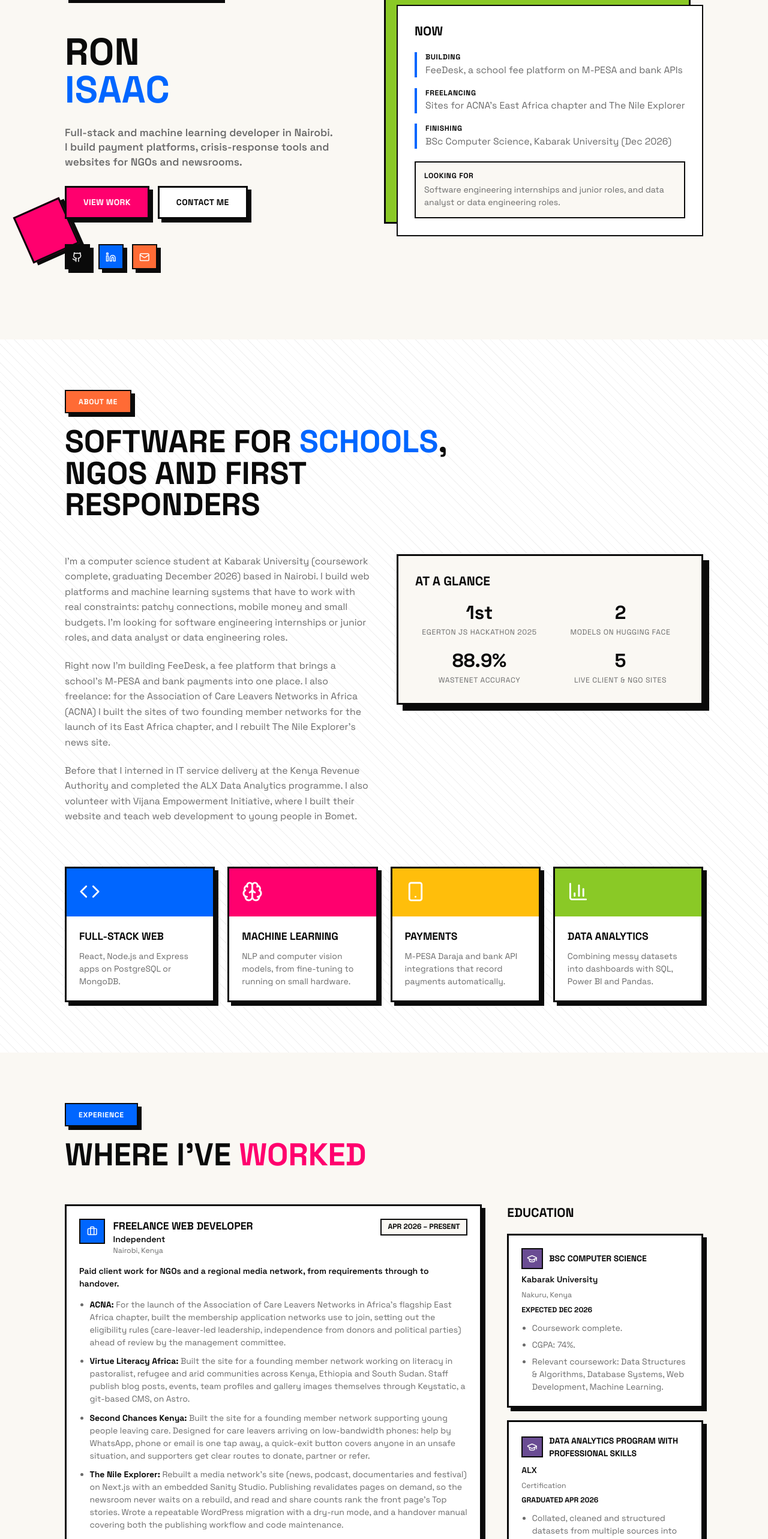
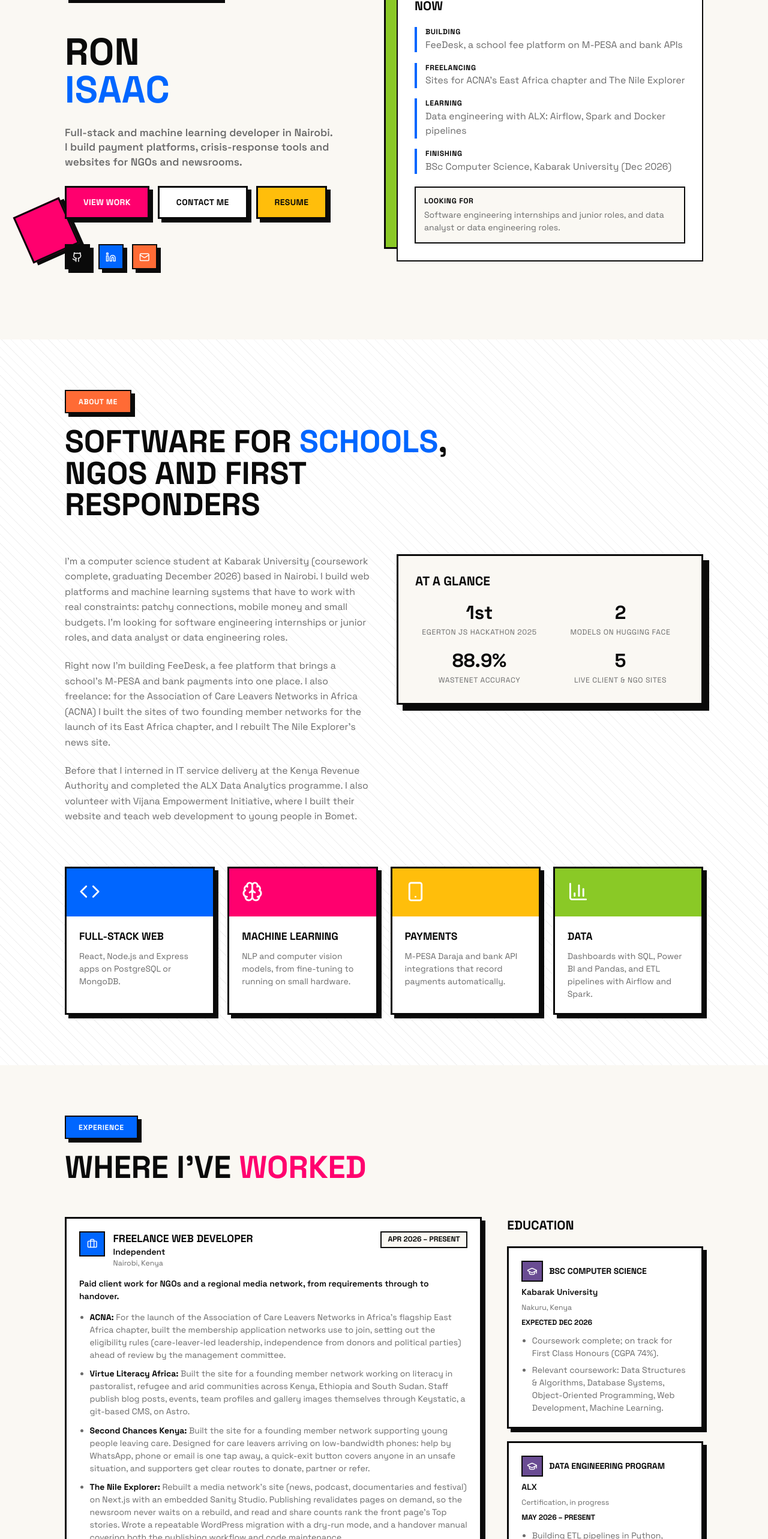
Before and after one commit to isaac-ron/ron-portfolio, a React (Vite) app: page / in a window 1280 px wide. Shown: the part 234-2800 px from the top of the page at 60% size. Built offline with nearby package versions, Linux system fonts and the light colour scheme.

Commit message:
feat: add resume HTML file with experience, projects, education, and skills

```diff
--- /dev/null
+++ b/resume/resume.html
@@ -0,0 +1,125 @@
+<!doctype html>
+<html lang="en">
+<head>
+<meta charset="utf-8">
+<title>Ron Isaac Otieno – Resume</title>
+<link rel="preconnect" href="https://fonts.googleapis.com">
+<link href="https://fonts.googleapis.com/css2?family=EB+Garamond:ital,wght@0,400;0,500;0,600;0,700;1,400&display=swap" rel="stylesheet">
+<style>
+  @page { size: A4; margin: 9mm 12mm; }
+  * { box-sizing: border-box; margin: 0; padding: 0; }
+  body { font-family: 'EB Garamond', Garamond, Georgia, serif; font-size: 9.8pt; line-height: 1.2; color: #111; }
+  a { color: #1a3d8f; text-decoration: none; }
+  header { text-align: center; margin-bottom: 5pt; }
+  h1 { font-size: 19pt; font-weight: 600; letter-spacing: .3pt; }
+  .contact { font-size: 9.6pt; margin-top: 1pt; }
+  .summary { margin: 4pt 0 2pt; text-align: center; font-style: italic; }
+  h2 { font-size: 10pt; font-weight: 700; text-transform: uppercase; letter-spacing: .6pt; color: #444;
+       border-bottom: .9pt solid #111; margin: 6pt 0 2.5pt; padding-bottom: 1pt; }
+  .entry { margin-bottom: 3pt; }
+  .row { display: flex; justify-content: space-between; gap: 10pt; }
+  .row .l { font-weight: 700; }
+  .row .r { white-space: nowrap; }
+  .sub { color: #555; }
+  .stack { color: #666; font-weight: 400; }
+  ul { margin: 1pt 0 0 13pt; }
+  li { margin-bottom: 1pt; }
+  .skills p { margin-bottom: 1pt; }
+  .skills b { font-weight: 700; }
+</style>
+</head>
+<body>
+<header>
+  <h1>Ron Isaac Otieno</h1>
+  <div class="contact">
+    Nairobi, Kenya &nbsp;|&nbsp; <a href="mailto:isaacron195@gmail.com">isaacron195@gmail.com</a> &nbsp;|&nbsp;
+    <a href="https://github.com/isaac-ron">github.com/isaac-ron</a> &nbsp;|&nbsp;
+    <a href="https://www.linkedin.com/in/ron-otieno/">linkedin.com/in/ron-otieno</a> &nbsp;|&nbsp;
+    <a href="https://ron-portfolio-qrjc.vercel.app/">Portfolio</a>
+  </div>
+  <p class="summary">Computer science student (graduating December 2026) building full-stack products, machine learning systems and data pipelines.
+  Seeking software engineering internships or junior roles, and data analyst or data engineering roles.</p>
+</header>
+
+<h2>Experience</h2>
+<div class="entry">
+  <div class="row"><span class="l">Freelance Web Developer</span><span class="r">Nairobi, Kenya</span></div>
+  <div class="row"><span class="sub">Independent</span><span class="r">Apr 2026 – Present</span></div>
+  <ul>
+    <li><b>Association of Care Leavers Networks in Africa (ACNA):</b> for the launch of its flagship East Africa chapter, built the network’s membership application and the websites of two founding member networks, Virtue Literacy Africa and Second Chances Kenya. Staff manage content through a git-based headless CMS (Astro, Keystatic).</li>
+    <li><b>The Nile Explorer:</b> rebuilt a regional media network’s news site on Next.js and Sanity, with on-demand revalidation on publish and readership-ranked Top stories; migrated the WordPress archive with a repeatable, dry-run-capable script and wrote a handover manual for the newsroom.</li>
+    <li>Gathered requirements directly with clients and delivered on self-managed timelines.</li>
+  </ul>
+</div>
+<div class="entry">
+  <div class="row"><span class="l">IT Support Intern</span><span class="r">Nairobi, Kenya</span></div>
+  <div class="row"><span class="sub">Kenya Revenue Authority, IT Service Delivery Department</span><span class="r">Jan 2026 – Mar 2026</span></div>
+  <ul>
+    <li>Provided first-line technical support and troubleshooting for enterprise hardware, software and network issues, keeping downtime on critical tax administration systems to a minimum.</li>
+    <li>Documented user issues, tracked resolutions and communicated status updates across teams, coordinating with senior IT staff to implement fixes.</li>
+  </ul>
+</div>
+
+<h2>Projects</h2>
+<div class="entry">
+  <div class="row"><span class="l">FeeDesk – Multi-tenant School Fee Platform <span class="stack">| React, Node.js, MongoDB, M-Pesa Daraja, Bank IPN APIs</span></span><span class="r">Jan 2026 – Present</span></div>
+  <ul>
+    <li>Designed and built the backend services and database schema for a multi-tenant platform that reconciles M-Pesa and bank payments against student fee balances.</li>
+    <li>Integrated Safaricom Daraja webhooks and bank IPN APIs as a passive payment listener feeding one reporting view.</li>
+    <li>Led product scoping and requirements gathering, including data-compliance research. Running on staging ahead of a planned school pilot.</li>
+  </ul>
+</div>
+<div class="entry">
+  <div class="row"><span class="l">CrisisConnect – NLP Crisis Detection &amp; Triage <span class="stack">| TypeScript, Node.js, PostgreSQL, Python, ONNX</span></span><span class="r">Sep 2025</span></div>
+  <ul>
+    <li>Built the backend and data pipeline for a crisis-reporting app, from raw report ingestion (including offline-queued reports) through model classification to a real-time alert API.</li>
+    <li>Fine-tuned two RoBERTa classifiers evaluated on held-out disasters: priority macro F1 0.416 (baseline 0.273) and urgent recall 60% (baseline 36%); int8-quantized to ONNX (515 MB to 130 MB) to run on a free 512 MB instance.</li>
+  </ul>
+</div>
+<div class="entry">
+  <div class="row"><span class="l">WasteNet – CNN Waste Classification <span class="stack">| Python, Flask, TensorFlow/Keras, Raspberry Pi 4, Arduino Uno</span></span><span class="r">Sep 2025</span></div>
+  <ul>
+    <li>Fine-tuned a CNN for recyclable/organic sorting (88.9% accuracy, 94.2% precision, 92.7% recall), served from a Flask backend on a Raspberry Pi 4 driving Arduino sorting hardware, with a dashboard for live and uploaded-image inference.</li>
+  </ul>
+</div>
+
+<h2>Education &amp; Certifications</h2>
+<div class="entry">
+  <div class="row"><span class="l">Kabarak University</span><span class="r">Nakuru, Kenya</span></div>
+  <div class="row"><span class="sub">BSc Computer Science – on track for First Class Honours (CGPA 74%), coursework complete</span><span class="r">Expected Dec 2026</span></div>
+  <div>Coursework: Data Structures &amp; Algorithms, Database Systems, OOP, Web Development, Machine Learning</div>
+</div>
+<div class="entry">
+  <div class="row"><span class="l">ALX Data Engineering Program</span><span class="r">May 2026 – Present</span></div>
+  <ul>
+    <li>Building ETL pipelines in Python, orchestrated with Airflow, containerised with Docker and scaled out with Spark.</li>
+    <li>Covering batch and streaming ingestion, data modelling and architecture, and data security practices.</li>
+  </ul>
+</div>
+<div class="entry">
+  <div class="row"><span class="l">ALX Data Analytics Program with Professional Skills</span><span class="r">Sep 2025 – Apr 2026</span></div>
+  <ul>
+    <li>Project-based program in data cleaning, exploratory analysis and visualisation, combining multi-source datasets into dashboards with SQL, Excel, Power BI and Pandas.</li>
+    <li>Professional skills: time management, prioritisation, communication and cross-functional teamwork.</li>
+  </ul>
+</div>
+
+<h2>Leadership &amp; Activities</h2>
+<div class="entry">
+  <div class="row"><span class="l">Vijana Empowerment Initiative CBO – Volunteer Web Developer &amp; Trainer</span><span class="r">May 2026 – Present</span></div>
+  <ul><li>Built the website for a Bomet youth training organisation; assist with web development training for local youth.</li></ul>
+</div>
+<div class="entry">
+  <div class="row"><span class="l">Egerton JavaScript Conference Hackathon – Winner</span><span class="r">Mar 2025</span></div>
+  <ul><li>Led a team of three to build a customer-service platform (React, MongoDB) with OCR-based QR check-in using Tesseract.js, cutting average response time by 25%.</li></ul>
+</div>
+
+<h2>Technical Skills</h2>
+<div class="skills">
+  <p><b>Languages:</b> Python, JavaScript, TypeScript, SQL</p>
+  <p><b>Web &amp; Backend:</b> React, Next.js, Node.js, Express, Flask, Astro, REST APIs, M-Pesa Daraja API</p>
+  <p><b>Data &amp; ML:</b> PostgreSQL, MongoDB, Supabase, Pandas, Power BI, Excel, Airflow, Spark, TensorFlow/Keras, scikit-learn, Hugging Face</p>
+  <p><b>Tools &amp; Cloud:</b> Git/GitHub, Docker, AWS, Linux, Sanity, Keystatic</p>
+</div>
+</body>
+</html>
--- a/src/components/About.tsx
+++ b/src/components/About.tsx
@@ -26,8 +26,8 @@
     },
     {
       icon: BarChart3,
-      title: 'Data Analytics',
-      description: 'Combining messy datasets into dashboards with SQL, Power BI and Pandas.',
+      title: 'Data',
+      description: 'Dashboards with SQL, Power BI and Pandas, and ETL pipelines with Airflow and Spark.',
       bg: 'bg-[var(--lime-green)]',
       borderColor: 'border-[var(--lime-green)]'
     }
--- a/src/components/Contact.tsx
+++ b/src/components/Contact.tsx
@@ -1,5 +1,5 @@
 import { motion } from 'framer-motion';
-import { Mail, MapPin, Send, Github, Linkedin, Twitter } from 'lucide-react';
+import { Mail, MapPin, FileText, Send, Github, Linkedin, Twitter } from 'lucide-react';
 import { useState } from 'react';
 
 const Contact = () => {
@@ -26,6 +26,7 @@
 
   const contactInfo = [
     { icon: Mail, title: 'Email', value: 'isaacron195@gmail.com', link: 'mailto:isaacron195@gmail.com', bg: 'bg-[var(--electric-blue)]' },
+    { icon: FileText, title: 'Resume', value: 'Download PDF', link: '/Ron_Isaac_Otieno_Resume.pdf', bg: 'bg-[var(--hot-pink)]' },
     { icon: MapPin, title: 'Location', value: 'Nairobi, KE', link: undefined, bg: 'bg-[var(--vibrant-yellow)]' }
   ];
 
--- a/src/components/Experience.tsx
+++ b/src/components/Experience.tsx
@@ -102,18 +102,28 @@
       place: 'Nakuru, Kenya',
       dates: 'Expected Dec 2026',
       points: [
-        'Coursework complete.',
-        'CGPA: 74%.',
-        'Relevant coursework: Data Structures & Algorithms, Database Systems, Web Development, Machine Learning.'
+        'Coursework complete; on track for First Class Honours (CGPA 74%).',
+        'Relevant coursework: Data Structures & Algorithms, Database Systems, Object-Oriented Programming, Web Development, Machine Learning.'
+      ]
+    },
+    {
+      title: 'Data Engineering Program',
+      org: 'ALX',
+      place: 'Certification, in progress',
+      dates: 'May 2026 – Present',
+      points: [
+        'Building ETL pipelines in Python, orchestrated with Airflow, containerised with Docker and scaled out with Spark.',
+        'Covering batch and streaming ingestion, data modelling and architecture, and data security practices.'
       ]
     },
     {
       title: 'Data Analytics Program with Professional Skills',
       org: 'ALX',
       place: 'Certification',
-      dates: 'Graduated Apr 2026',
+      dates: 'Sep 2025 – Apr 2026',
       points: [
-        'Collated, cleaned and structured datasets from multiple sources into reporting dashboards using SQL, Excel, Power BI and Python (Pandas).',
+        'Project-based program in data cleaning, exploratory analysis, visualisation and reporting.',
+        'Combined datasets from multiple sources into reporting dashboards using SQL, Excel, Power BI and Python (Pandas).',
         'Professional skills track: time management, prioritisation, written and verbal communication, and working in cross-functional teams.'
       ]
     }
--- a/src/components/Footer.tsx
+++ b/src/components/Footer.tsx
@@ -88,12 +88,13 @@
                   { name: 'isaacron195@gmail.com', href: 'mailto:isaacron195@gmail.com' },
                   { name: 'GitHub', href: 'https://github.com/isaac-ron' },
                   { name: 'LinkedIn', href: 'https://www.linkedin.com/in/ron-otieno/' },
-                  { name: 'Hugging Face', href: 'https://huggingface.co/ron4444444' }
+                  { name: 'Hugging Face', href: 'https://huggingface.co/ron4444444' },
+                  { name: 'Resume (PDF)', href: '/Ron_Isaac_Otieno_Resume.pdf' }
                 ].map((link) => (
                   <li key={link.name}>
                     <a
                       href={link.href}
-                      target={link.href.startsWith('http') ? '_blank' : undefined}
+                      target={link.href.startsWith('mailto') ? undefined : '_blank'}
                       rel="noopener noreferrer"
                       className="text-gray-300 hover:text-[var(--electric-blue)] transition-colors font-semibold"
                     >
--- a/src/components/Hero.tsx
+++ b/src/components/Hero.tsx
@@ -5,6 +5,7 @@
   const now = [
     { label: 'Building', text: 'FeeDesk, a school fee platform on M-PESA and bank APIs' },
     { label: 'Freelancing', text: "Sites for ACNA's East Africa chapter and The Nile Explorer" },
+    { label: 'Learning', text: 'Data engineering with ALX: Airflow, Spark and Docker pipelines' },
     { label: 'Finishing', text: 'BSc Computer Science, Kabarak University (Dec 2026)' }
   ];
 
@@ -78,6 +79,16 @@
               >
                 Contact Me
               </motion.a>
+
+              <motion.a
+                href="/Ron_Isaac_Otieno_Resume.pdf"
+                target="_blank"
+                rel="noopener noreferrer"
+                className="px-8 py-4 bg-[var(--vibrant-yellow)] brutal-border brutal-shadow hover-brutal font-bold uppercase tracking-wide"
+                whileTap={{ scale: 0.98 }}
+              >
+                Resume
+              </motion.a>
             </motion.div>
 
             <motion.div
--- a/src/components/Skills.tsx
+++ b/src/components/Skills.tsx
@@ -10,12 +10,12 @@
     {
       title: 'Data, Cloud & ML',
       bg: 'bg-[var(--hot-pink)]',
-      skills: ['PostgreSQL', 'MongoDB', 'Supabase', 'AWS', 'Power BI', 'Excel', 'Pandas', 'TensorFlow/Keras', 'scikit-learn', 'Hugging Face', 'CNNs', 'NLP']
+      skills: ['PostgreSQL', 'MongoDB', 'Supabase', 'AWS', 'Power BI', 'Excel', 'Pandas', 'Airflow', 'Spark', 'TensorFlow/Keras', 'scikit-learn', 'Hugging Face', 'CNNs', 'NLP']
     },
     {
       title: 'Tools & Integrations',
       bg: 'bg-[var(--lime-green)]',
-      skills: ['Git/GitHub', 'REST API design', 'M-PESA Daraja API', 'Docker', 'Sanity', 'Keystatic', 'Raspberry Pi', 'Arduino']
+      skills: ['Git/GitHub', 'REST API design', 'M-PESA Daraja API', 'Docker', 'Linux', 'Sanity', 'Keystatic', 'Raspberry Pi', 'Arduino']
     }
   ];
 
```
Also changed, not shown: 1 other file (tests, documents, lock files or other folders).
